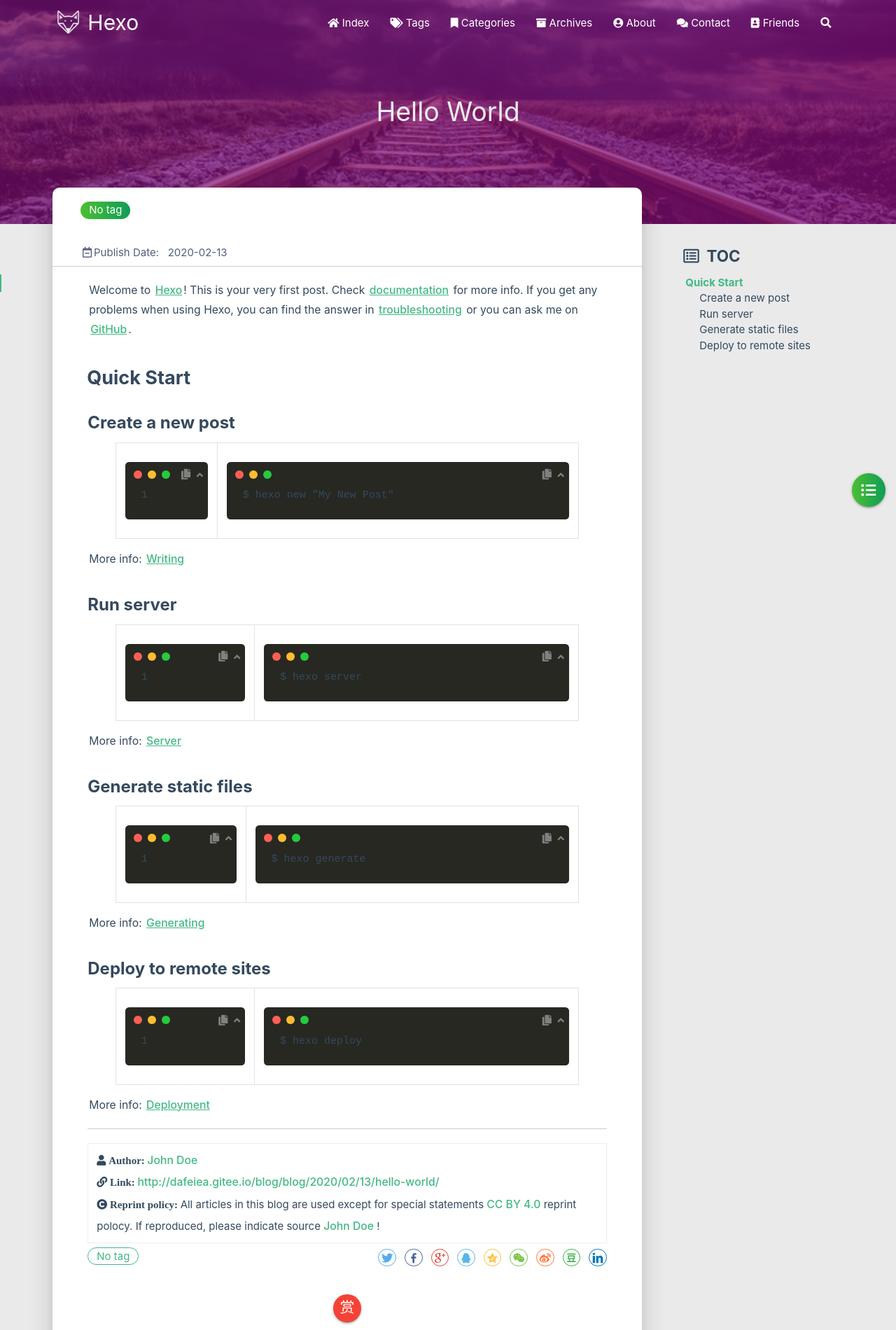
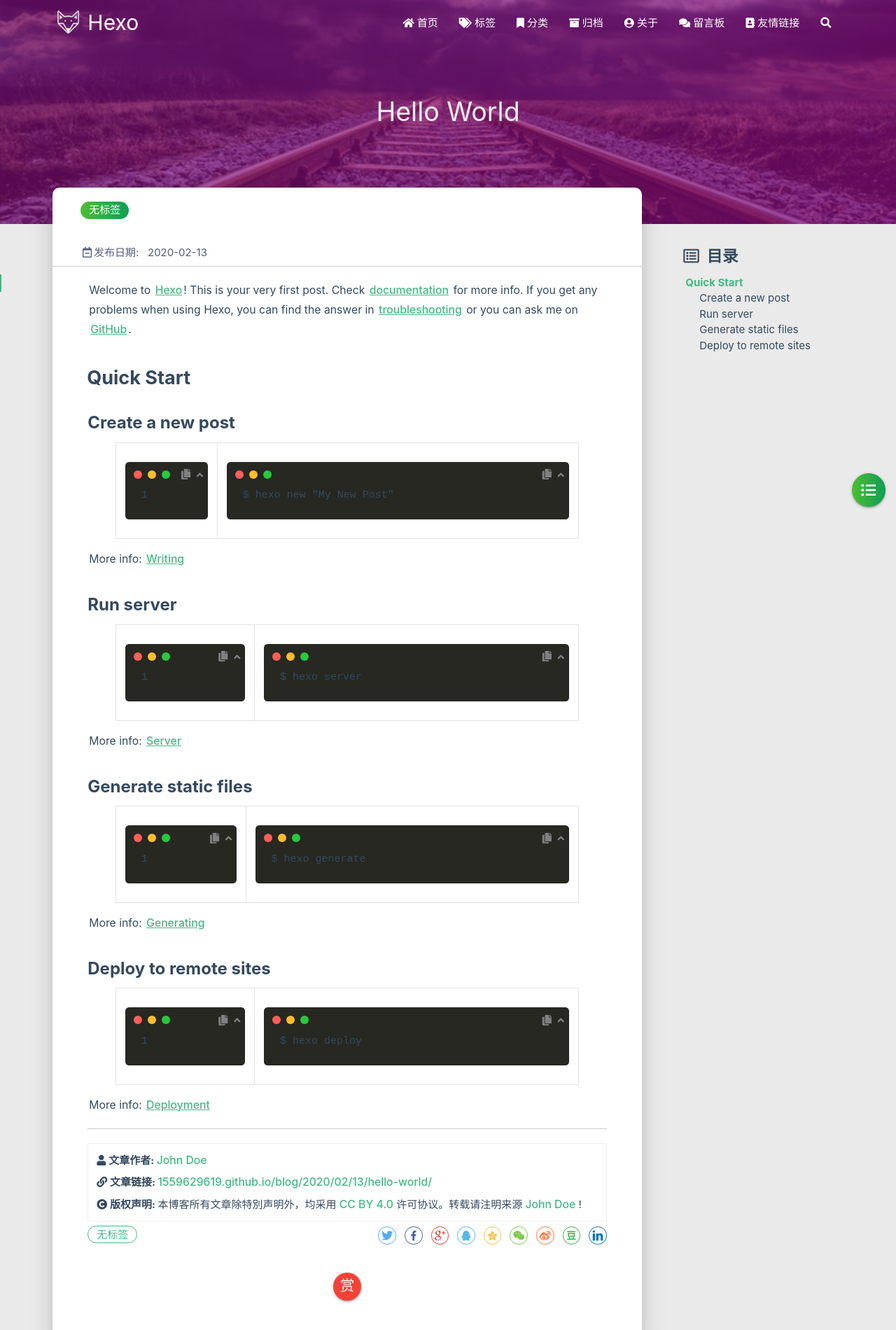
Before and after one commit to 1559629619/1559629619.github.io, a plain HTML site: page 2020/02/13/hello-world/index.html in a window 1280 px wide. Shown: the top 1900 px of the page at 70% size. Drawn offline with Linux system fonts and the light colour scheme; some packages are replaced by stand-ins of ours; no server answers; a script that the page names is missing.

Commit message:
Site updated: 2020-02-13 19:55:39

```diff
--- a/2020/02/13/hello-world/index.html
+++ b/2020/02/13/hello-world/index.html
@@ -1,5 +1,5 @@
 <!DOCTYPE HTML>
-<html lang="en">
+<html lang="zh-CN">
 
 
 <head>
@@ -52,7 +52,7 @@
 
       <i class="fas fa-home" style="zoom: 0.6;"></i>
 
-      <span>Index</span>
+      <span>首页</span>
     </a>
 
   </li>
@@ -63,7 +63,7 @@
 
       <i class="fas fa-tags" style="zoom: 0.6;"></i>
 
-      <span>Tags</span>
+      <span>标签</span>
     </a>
 
   </li>
@@ -74,7 +74,7 @@
 
       <i class="fas fa-bookmark" style="zoom: 0.6;"></i>
 
-      <span>Categories</span>
+      <span>分类</span>
     </a>
 
   </li>
@@ -85,7 +85,7 @@
 
       <i class="fas fa-archive" style="zoom: 0.6;"></i>
 
-      <span>Archives</span>
+      <span>归档</span>
     </a>
 
   </li>
@@ -96,7 +96,7 @@
 
       <i class="fas fa-user-circle" style="zoom: 0.6;"></i>
 
-      <span>About</span>
+      <span>关于</span>
     </a>
 
   </li>
@@ -107,7 +107,7 @@
 
       <i class="fas fa-comments" style="zoom: 0.6;"></i>
 
-      <span>Contact</span>
+      <span>留言板</span>
     </a>
 
   </li>
@@ -118,14 +118,14 @@
 
       <i class="fas fa-address-book" style="zoom: 0.6;"></i>
 
-      <span>Friends</span>
+      <span>友情链接</span>
     </a>
 
   </li>
 
   <li>
     <a href="#searchModal" class="modal-trigger waves-effect waves-light">
-      <i id="searchIcon" class="fas fa-search" title="Search" style="zoom: 0.85;"></i>
+      <i id="searchIcon" class="fas fa-search" title="搜索" style="zoom: 0.85;"></i>
     </a>
   </li>
 </ul>
@@ -154,7 +154,7 @@
 
 			    <i class="fa-fw fas fa-home"></i>
 
-			Index
+			首页
 		</a>
 
         </li>
@@ -165,7 +165,7 @@
 
 			    <i class="fa-fw fas fa-tags"></i>
 
-			Tags
+			标签
 		</a>
 
         </li>
@@ -176,7 +176,7 @@
 
 			    <i class="fa-fw fas fa-bookmark"></i>
 
-			Categories
+			分类
 		</a>
 
         </li>
@@ -187,7 +187,7 @@
 
 			    <i class="fa-fw fas fa-archive"></i>
 
-			Archives
+			归档
 		</a>
 
         </li>
@@ -198,7 +198,7 @@
 
 			    <i class="fa-fw fas fa-user-circle"></i>
 
-			About
+			关于
 		</a>
 
         </li>
@@ -209,7 +209,7 @@
 
 			    <i class="fa-fw fas fa-comments"></i>
 
-			Contact
+			留言板
 		</a>
 
         </li>
@@ -220,7 +220,7 @@
 
 			    <i class="fa-fw fas fa-address-book"></i>
 
-			Friends
+			友情链接
 		</a>
 
         </li>
@@ -424,7 +424,7 @@
                 <div class="col s7">
 
                           <div class="article-tag">
-                            <span class="chip bg-color">No tag</span>
+                            <span class="chip bg-color">无标签</span>
                           </div>
 
                 </div>
@@ -436,7 +436,7 @@
             <div class="post-info">
 
                 <div class="post-date info-break-policy">
-                    <i class="far fa-calendar-minus fa-fw"></i>Publish Date:&nbsp;&nbsp;
+                    <i class="far fa-calendar-minus fa-fw"></i>发布日期:&nbsp;&nbsp;
                     2020-02-13
                 </div>
 
@@ -478,34 +478,34 @@
             <div class="reprint__author">
                 <span class="reprint-meta" style="font-weight: bold;">
                     <i class="fas fa-user">
-                        Author:
+                        文章作者:
                     </i>
                 </span>
                 <span class="reprint-info">
-                    <a href="http://dafeiea.gitee.io/blog" rel="external nofollow noreferrer">John Doe</a>
+                    <a href="1559629619.github.io" rel="external nofollow noreferrer">John Doe</a>
                 </span>
             </div>
             <div class="reprint__type">
                 <span class="reprint-meta" style="font-weight: bold;">
                     <i class="fas fa-link">
-                        Link:
+                        文章链接:
                     </i>
                 </span>
                 <span class="reprint-info">
-                    <a href="http://dafeiea.gitee.io/blog/blog/2020/02/13/hello-world/">http://dafeiea.gitee.io/blog/blog/2020/02/13/hello-world/</a>
+                    <a href="1559629619.github.io/blog/2020/02/13/hello-world/">1559629619.github.io/blog/2020/02/13/hello-world/</a>
                 </span>
             </div>
             <div class="reprint__notice">
                 <span class="reprint-meta" style="font-weight: bold;">
                     <i class="fas fa-copyright">
-                        Reprint policy:
+                        版权声明:
                     </i>
                 </span>
                 <span class="reprint-info">
-                    All articles in this blog are used except for special statements
+                    本博客所有文章除特別声明外，均采用
                     <a href="https://creativecommons.org/licenses/by/4.0/deed.zh" rel="external nofollow noreferrer" target="_blank">CC BY 4.0</a>
-                    reprint polocy. If reproduced, please indicate source
-                    <a href="http://dafeiea.gitee.io/blog" target="_blank">John Doe</a>
+                    许可协议。转载请注明来源
+                    <a href="1559629619.github.io" target="_blank">John Doe</a>
                     !
                 </span>
             </div>
@@ -514,7 +514,7 @@
 
     <script async defer>
       document.addEventListener("copy", function (e) {
-        let toastHTML = '<span>Copied successfully, please follow the reprint policy of this article</span><button class="btn-flat toast-action" onclick="navToReprintStatement()" style="font-size: smaller">more</a>';
+        let toastHTML = '<span>复制成功，请遵循本文的转载规则</span><button class="btn-flat toast-action" onclick="navToReprintStatement()" style="font-size: smaller">查看</a>';
         M.toast({html: toastHTML})
       });
 
@@ -529,7 +529,7 @@
                 <div class="post-meta__tag-list" style="display: inline-block;">
 
                         <div class="article-tag">
-                            <span class="chip bg-color">No tag</span>
+                            <span class="chip bg-color">无标签</span>
                         </div>
 
                 </div>
@@ -695,7 +695,7 @@
 
         <div class="article col s12 m6" data-aos="fade-up">
             <div class="article-badge left-badge text-color">
-                <i class="fas fa-chevron-left"></i>&nbsp;Previous</div>
+                <i class="fas fa-chevron-left"></i>&nbsp;上一篇</div>
             <div class="card">
                 <a href="/blog/2020/02/13/%E6%88%91%E7%9A%84%E7%AC%AC%E4%B8%80%E7%AF%87%E5%8D%9A%E5%AE%A2/">
                     <div class="card-image">
@@ -734,7 +734,7 @@
 
         <div class="article col s12 m6" data-aos="fade-up">
             <div class="article-badge right-badge text-color">
-                Current&nbsp;<i class="far fa-dot-circle"></i>
+                本篇&nbsp;<i class="far fa-dot-circle"></i>
             </div>
             <div class="card">
                 <a href="/blog/2020/02/13/hello-world/">
@@ -804,7 +804,7 @@ code[class*="language-"], pre[class*="language-"] { white-space: pre !important;
     </div>
     <div id="toc-aside" class="expanded col l3 hide-on-med-and-down">
         <div class="toc-widget">
-            <div class="toc-title"><i class="far fa-list-alt"></i>&nbsp;&nbsp;TOC</div>
+            <div class="toc-title"><i class="far fa-list-alt"></i>&nbsp;&nbsp;目录</div>
             <div id="toc-content"></div>
         </div>
     </div>
@@ -932,7 +932,7 @@ code[class*="language-"], pre[class*="language-"] { white-space: pre !important;
         <div class="col s12 m8 l8 copy-right">
             Copyright&nbsp;&copy;
             <span id="year">2019</span>
-            <a href="http://dafeiea.gitee.io/blog" target="_blank">John Doe</a>
+            <a href="1559629619.github.io" target="_blank">John Doe</a>
             |&nbsp;Powered by&nbsp;<a href="https://hexo.io/" target="_blank">Hexo</a>
             |&nbsp;Theme&nbsp;<a href="https://github.com/blinkfox/hexo-theme-matery" target="_blank">Matery</a>
             <br>
@@ -1000,8 +1000,8 @@ code[class*="language-"], pre[class*="language-"] { white-space: pre !important;
 <div id="searchModal" class="modal">
     <div class="modal-content">
         <div class="search-header">
-            <span class="title"><i class="fas fa-search"></i>&nbsp;&nbsp;Search</span>
-            <input type="search" id="searchInput" name="s" placeholder="Please enter a search keyword"
+            <span class="title"><i class="fas fa-search"></i>&nbsp;&nbsp;搜索</span>
+            <input type="search" id="searchInput" name="s" placeholder="请输入搜索的关键字"
                    class="search-input">
         </div>
         <div id="searchResult"></div>
```
Also changed, not shown: 2020/02/13/我的第一篇博客/index.html (+34 -34 lines), archives/2020/02/index.html (+25 -25 lines), archives/2020/index.html (+25 -25 lines), archives/index.html (+25 -25 lines), index.html (+20 -20 lines).
